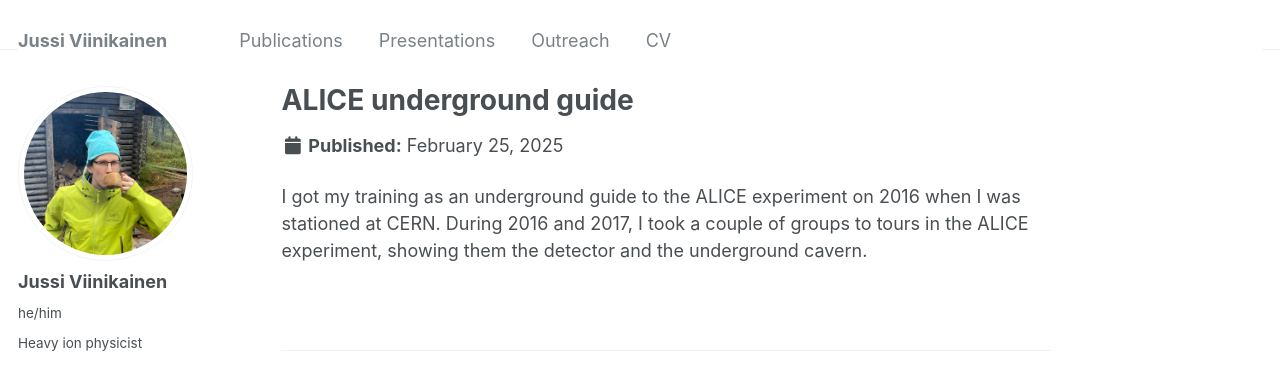
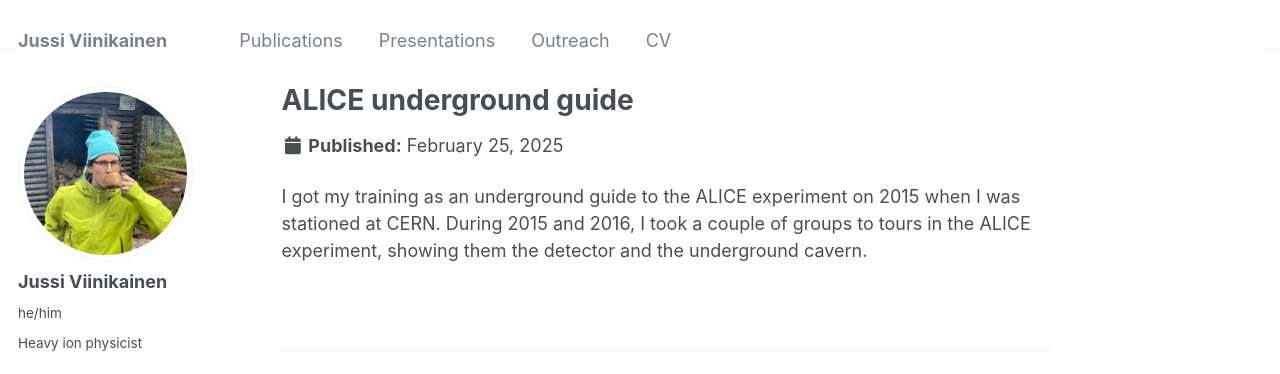
Before and after one commit to jusaviin/jusaviin.github.io, a Jekyll site: the page built from _outreach/2016-06-01_aliceGuide.md, in a window 1280 px wide and 969 px high. Shown: the top 374 px of the window. Built offline with Jekyll 4.4.1, drawn with Linux system fonts in a browser that asks for light colours; some web fonts are replaced.

Commit message:
Correct the dates for underground guide

```diff
--- a/_outreach/2016-06-01_aliceGuide.md
+++ b/_outreach/2016-06-01_aliceGuide.md
@@ -1,7 +1,7 @@
 ---
 title: "ALICE underground guide"
-excerpt: "I took the ALICE underground guide training on 2016 and took some groups to tours on 2016-2017."
+excerpt: "I took the ALICE underground guide training on 2015 and took some groups to tours on 2015-2016."
 collection: outreach
 ---
 
-I got my training as an underground guide to the ALICE experiment on 2016 when I was stationed at CERN. During 2016 and 2017, I took a couple of groups to tours in the ALICE experiment, showing them the detector and the underground cavern.
+I got my training as an underground guide to the ALICE experiment on 2015 when I was stationed at CERN. During 2015 and 2016, I took a couple of groups to tours in the ALICE experiment, showing them the detector and the underground cavern.
```
